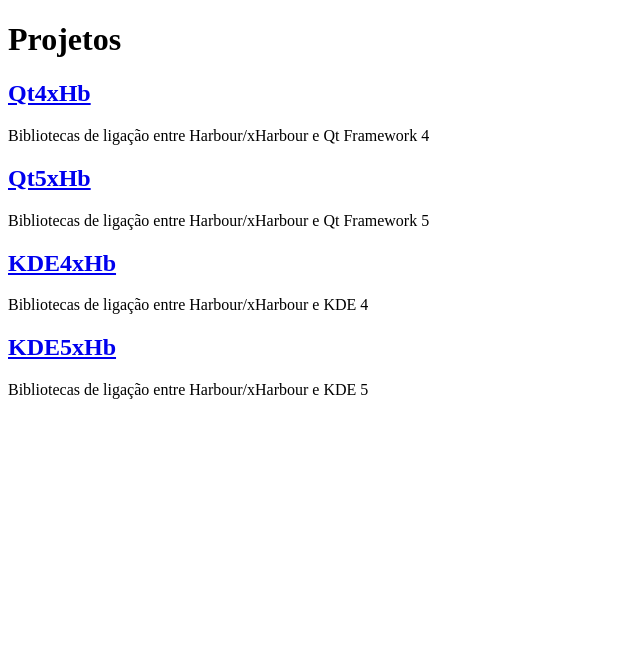
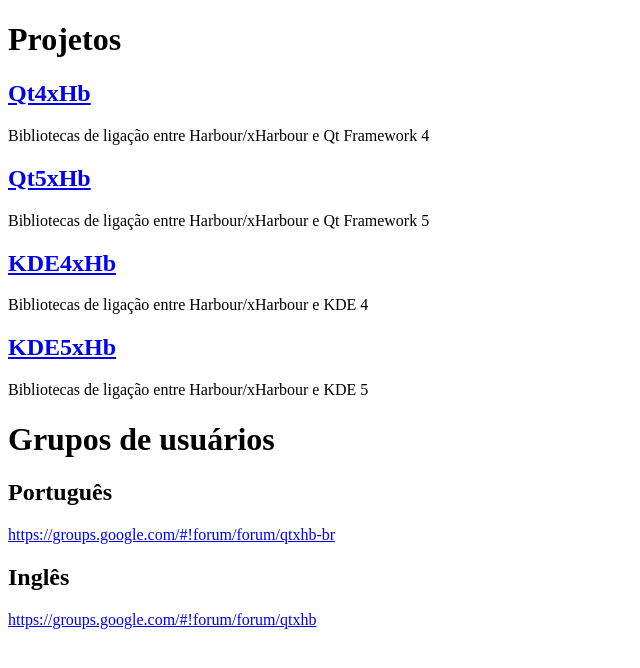
Before and after one commit to marcosgambeta/marcosgambeta.github.io, a plain HTML site: page index.html in a window 1280 px wide. Shown: the whole page, without its empty margins (0-640 px from the left). Drawn offline with Linux system fonts and the light colour scheme.

Commit message:
added users groups

```diff
--- a/index.html
+++ b/index.html
@@ -16,5 +16,13 @@
 <h2><a href='https://github.com/marcosgambeta/KDE5xHb'>KDE5xHb</a></h2>
 <p>Bibliotecas de ligação entre Harbour/xHarbour e KDE 5</p>
 
+<h1>Grupos de usuários</h1>
+
+<h2>Português</h2>
+<a href='https://groups.google.com/forum/#!forum/qtxhb-br'>https://groups.google.com/#!forum/forum/qtxhb-br</a>
+
+<h2>Inglês</h2>
+<a href='https://groups.google.com/forum/#!forum/qtxhb'>https://groups.google.com/#!forum/forum/qtxhb</a>
+
 </body>
 </html>
```
